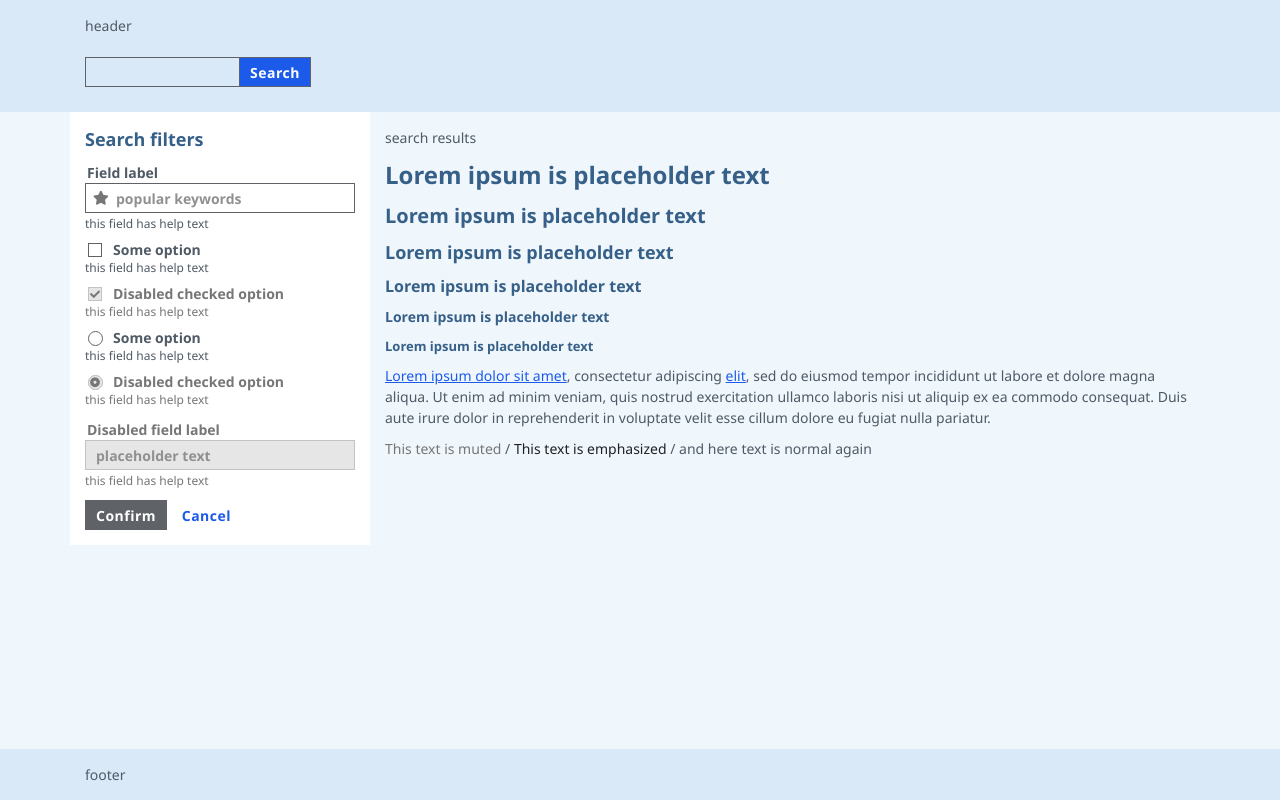
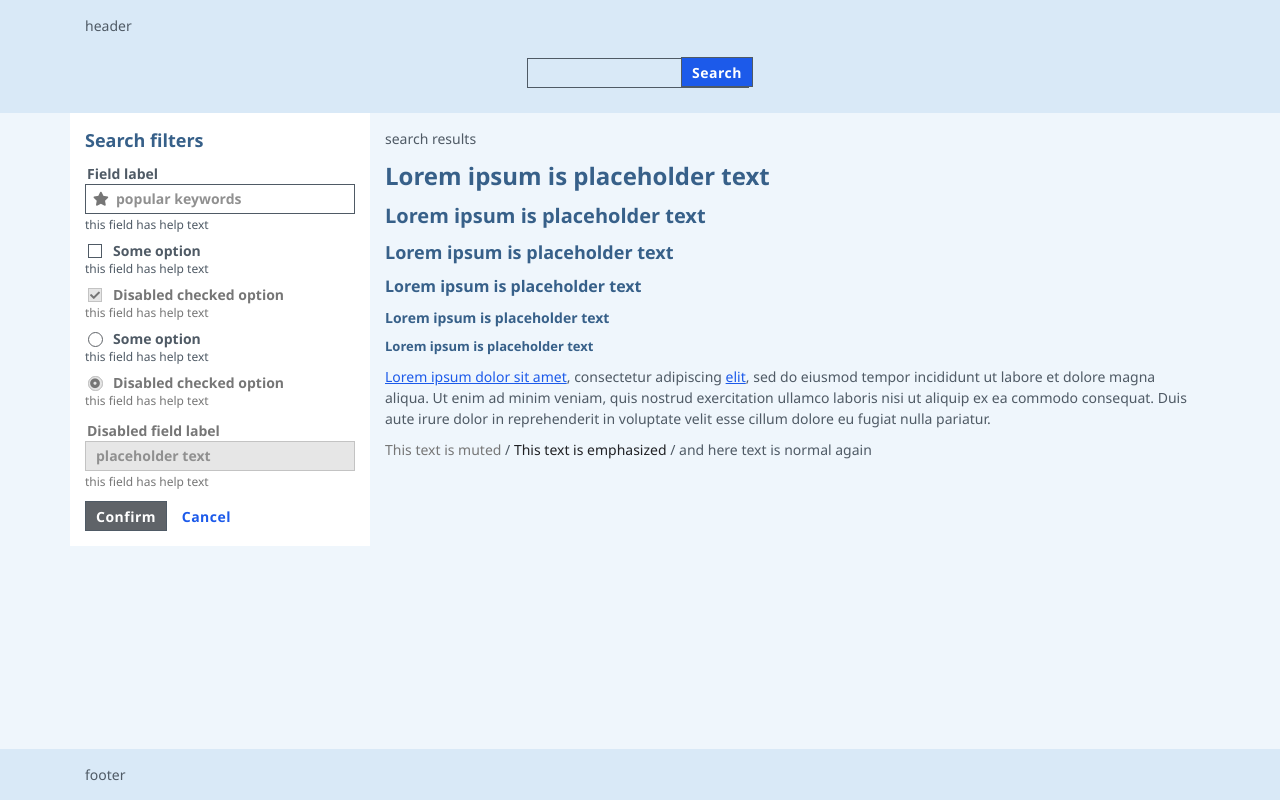
Before and after one commit to VilmantasT/app-boilerplate, a website: page src/index.html in a window 1280 px wide. Drawn offline with nearby package versions, Linux system fonts and the light colour scheme; files that its build step writes are made by us from their sources.

Commit message:
search centered

```diff
--- a/src/index.html
+++ b/src/index.html
@@ -20,9 +20,9 @@
         <div class="container">
           <div class="content-wrapper">
             header
-            <div class="field ">
+            <div class="field">
               <label class="label" for="field-search"></label>
-              <div class="control block-centered">
+              <div class="block-centered text-centered">
                 <input
                   class="input input-search"
                   type="text"
--- a/src/styles/elements/mixins.scss
+++ b/src/styles/elements/mixins.scss
@@ -7,12 +7,15 @@
 }
 
 @mixin input-border($state: normal) {
-  border: 1px solid $color__input-border;
   @if $state == "disabled" {
     border-color: lighten($color__text-muted, 30%);
   } @else if $state == "radio" {
     border: 1px solid $color__input-border;
     border-radius: 50%;
+  } @else if $state == "search" {
+    border: 1px solid $color__input-border;
+  } @else {
+    border: 1px solid $color__input-border--search;
   }
 }
 
--- a/src/styles/variables/elements.scss
+++ b/src/styles/variables/elements.scss
@@ -1,6 +1,7 @@
 // Colors
 $color__link: $color__royal-blue;
 $color__input-border: $color__shuttle-grey;
+$color__input-border--search: $color__fiord;
 $color__check: $color__white;
 $background__check: $color__shuttle-grey;
 $background__button: $color__shuttle-grey;
@@ -25,4 +26,3 @@ $size__radio: 1.5rem;
 // Icons
 $icon__check: " \f00c" !default;
 $icon__radio: "\f192" !default;
-$icon__search: "\f002" !default;
```
Also changed, not shown: src/styles/elements/input-wrappers.scss (indentation only), src/styles/layouts/containers.scss (indentation only).
